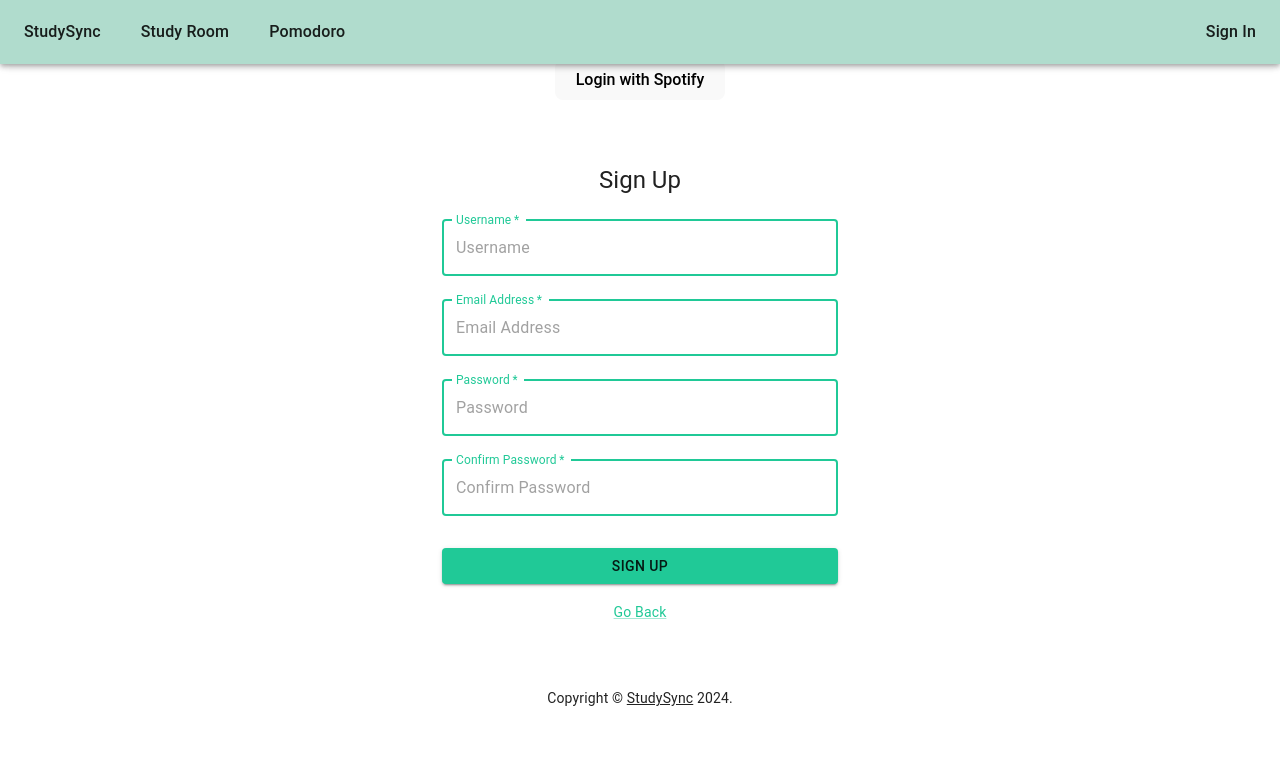
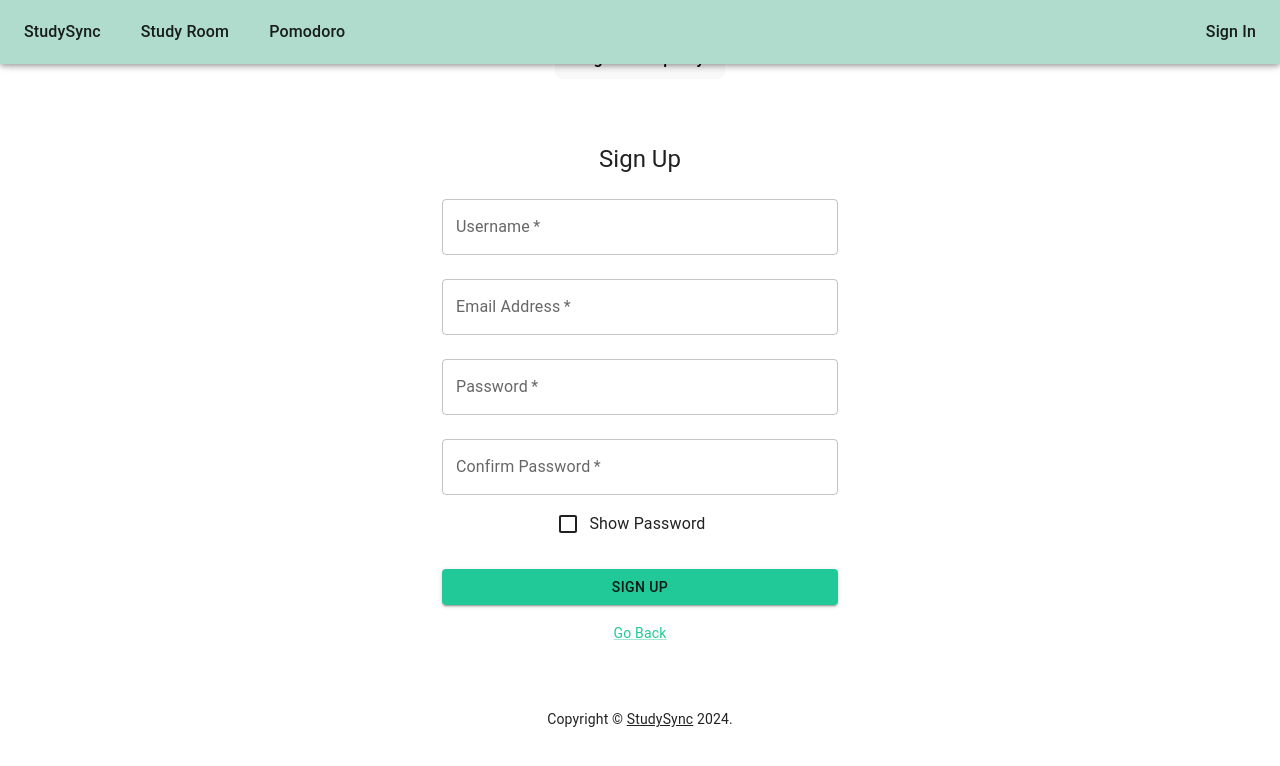
Before and after one commit to DevanQuinn/StudySync, a React (Vite) app: page /signup in a window 1280 px wide. Shown: the top 766 px of the page. Built offline with nearby package versions, Linux system fonts and the light colour scheme.

Commit message:
Added show password button, made sure passwords matched in sign-up (kinda hard coded), added some alerts.

```diff
--- a/src/routes/signin.jsx
+++ b/src/routes/signin.jsx
@@ -1,4 +1,5 @@
 import * as React from 'react';
+import { useState } from 'react';
 import { getAuth, signInWithEmailAndPassword } from 'firebase/auth';
 import Button from '@mui/material/Button';
 import CssBaseline from '@mui/material/CssBaseline';
@@ -15,6 +16,7 @@ import { grey } from '@mui/material/colors';
 import { createTheme, ThemeProvider } from '@mui/material/styles';
 
 export default function SignIn() {
+  const [showPassword, setShowPassword] = useState(false);
   const handleSubmit = event => {
       event.preventDefault();
       const data = new FormData(event.currentTarget);
@@ -29,7 +31,7 @@ export default function SignIn() {
           .catch(error => {
               const errorCode = error.code;
               const errorMessage = error.message;
-              console.error({ errorCode, errorMessage });
+              alert(error.message);
           });
   };
 
@@ -57,7 +59,6 @@ export default function SignIn() {
               label="Email Address"
               autoComplete="email"
               placeholder='Email Address'
-              focused
             />
             <TextField
               margin="normal"
@@ -65,12 +66,11 @@ export default function SignIn() {
               fullWidth
               name='password'
               label="Password"
-              type='password'
+              type={showPassword ? 'text' : 'password'}
               id="password"
               placeholder='Password'
               autoComplete="current-password"
               color='primary'
-              focused
             />
             <FormControlLabel
               control={<Checkbox value="remember" sx={{
@@ -80,6 +80,19 @@ export default function SignIn() {
                 },
               }} />}
               label="Remember me"
+              variant="filled"
+            />
+            <FormControlLabel
+              control={<Checkbox value="showPass" sx={{
+                color: grey[900],
+                '&Mui.checked': {
+                  color: grey[900],
+                },
+              }} />}
+              label="Show Password"
+              onChange={() =>
+                setShowPassword((prev) => !prev)
+            }
               variant="filled"
             />
             <Button
--- a/src/routes/signup.jsx
+++ b/src/routes/signup.jsx
@@ -1,4 +1,5 @@
 import * as React from 'react';
+import { useState } from 'react';
 import { getAuth, createUserWithEmailAndPassword } from 'firebase/auth';
 import Button from '@mui/material/Button';
 import CssBaseline from '@mui/material/CssBaseline';
@@ -11,16 +12,20 @@ import Box from '@mui/material/Box';
 import Typography from '@mui/material/Typography';
 import Container from '@mui/material/Container';
 import Copyright from '../components/Copyright.jsx';
-import { useNavigate } from 'react-router-dom';
 import { grey } from '@mui/material/colors';
 import { createTheme, ThemeProvider } from '@mui/material/styles';
 
 export default function SignUp() {
+  const [showPassword, setShowPassword] = useState(false);
   const handleSubmit = event => {
       event.preventDefault();
       const data = new FormData(event.currentTarget);
       const email = data.get('email');
       const password = data.get('password');
+      if(password != data.get('confirm-password')){
+        alert("Error: Passwords must match")
+      }
+      else{
         createUserWithEmailAndPassword(getAuth(), email, password)
             .then(userCredential => {
                 // Signed in
@@ -31,8 +36,9 @@ export default function SignUp() {
             .catch(error => {
                 const errorCode = error.code;
                 const errorMessage = error.message;
-              console.error({ errorCode, errorMessage });
+                alert(errorMessage)
             });
+        }
   };
 
   return (
@@ -61,7 +67,6 @@ export default function SignUp() {
               placeholder='Username'
               autoComplete="current-username"
               color='primary'
-              focused
             />
             <TextField
               margin="normal"
@@ -72,7 +77,6 @@ export default function SignUp() {
               label="Email Address"
               autoComplete="email"
               placeholder='Email Address'
-              focused
             />
             <TextField
               margin="normal"
@@ -80,22 +84,34 @@ export default function SignUp() {
               fullWidth
               name='password'
               label="Password"
-              type="password"
+              type={showPassword ? 'text' : 'password'}
               id="password"
               placeholder='Password'
               color='primary'
-              focused
             />
             <TextField
               margin="normal"
               required
               fullWidth
+              name="confirm-password"
               label="Confirm Password"
               type="password"
               id="confirm-password"
               placeholder='Confirm Password'
               color='primary'
-              focused
+            />
+             <FormControlLabel
+              control={<Checkbox value="showPass" sx={{
+                color: grey[900],
+                '&Mui.checked': {
+                  color: grey[900],
+                },
+              }} />}
+              label="Show Password"
+              onChange={() =>
+                setShowPassword((prev) => !prev)
+            }
+              variant="filled"
             />
             <Button
               type="submit"
```
Lines whose indentation alone changed are shown as unchanged.
